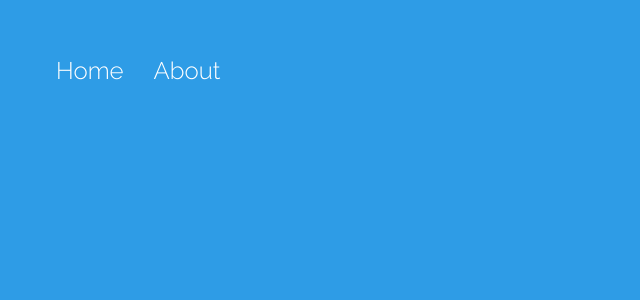
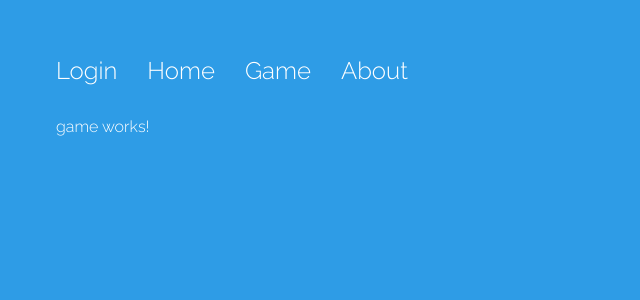
Before and after one commit to Niicoliy/battleship, an Angular app in the folder webklient/: page /game in a window 1280 px wide. Before the commit this address led to /. Shown: the top 300 px of the page, without its empty margins (0-640 px from the left). Built offline with nearby package versions, Linux system fonts and the light colour scheme.

Commit message:
Added angular-components for login and game

```diff
--- a/webklient/src/app/app.component.html
+++ b/webklient/src/app/app.component.html
@@ -1,8 +1,10 @@
 <!--The content below is only a placeholder and can be replaced.-->
 
 <ul>
-  <li><a routerLink="">Home</a></li>
-  <li><a routerLink="about/48">About</a></li>
+  <li><a routerLink="">Login</a></li>
+  <li><a routerLink="home">Home</a></li>
+  <li><a routerLink="game">Game</a></li>
+  <li><a routerLink="about">About</a></li>
 </ul>
 
 <router-outlet></router-outlet>
--- a/webklient/src/app/app.component.ts
+++ b/webklient/src/app/app.component.ts
@@ -6,5 +6,5 @@ import { Component } from '@angular/core';
   styleUrls: ['./app.component.scss']
 })
 export class AppComponent {
-  title = 'app';
+  title = 'Battleship';
 }
--- a/webklient/src/app/app.module.ts
+++ b/webklient/src/app/app.module.ts
@@ -8,13 +8,17 @@ import { AppRoutingModule } from './app-routing.module';
 import { AppComponent } from './app.component';
 import { HomeComponent } from './home/home.component';
 import { AboutComponent } from './about/about.component';
+import { LoginComponent } from './login/login.component';
+import { GameComponent } from './game/game.component';
 
 
 @NgModule({
   declarations: [
     AppComponent,
     HomeComponent,
-    AboutComponent
+    AboutComponent,
+    LoginComponent,
+    GameComponent
   ],
   imports: [
     BrowserModule,
--- /dev/null
+++ b/webklient/src/app/game/game.component.html
@@ -0,0 +1,3 @@
+<p>
+  game works!
+</p>
--- /dev/null
+++ b/webklient/src/app/game/game.component.ts
@@ -0,0 +1,15 @@
+import { Component, OnInit } from '@angular/core';
+
+@Component({
+  selector: 'app-game',
+  templateUrl: './game.component.html',
+  styleUrls: ['./game.component.scss']
+})
+export class GameComponent implements OnInit {
+
+  constructor() { }
+
+  ngOnInit() {
+  }
+
+}
--- /dev/null
+++ b/webklient/src/app/login/login.component.html
@@ -0,0 +1,3 @@
+<p>
+  login works!
+</p>
--- /dev/null
+++ b/webklient/src/app/login/login.component.ts
@@ -0,0 +1,15 @@
+import { Component, OnInit } from '@angular/core';
+
+@Component({
+  selector: 'app-login',
+  templateUrl: './login.component.html',
+  styleUrls: ['./login.component.scss']
+})
+export class LoginComponent implements OnInit {
+
+  constructor() { }
+
+  ngOnInit() {
+  }
+
+}
--- a/webklient/src/index.html
+++ b/webklient/src/index.html
@@ -2,7 +2,7 @@
 <html lang="en">
 <head>
   <meta charset="utf-8">
-  <title>Ng5</title>
+  <title>Battleship</title>
   <base href="/">
 
   <meta name="viewport" content="width=device-width, initial-scale=1">
```
Also changed, not shown: webklient/src/app/app-routing.module.ts (+12 -1 lines), webklient/src/app/game/game.component.scss (added), webklient/src/app/login/login.component.scss (added), 10 other files (tests, documents, lock files or other folders).
